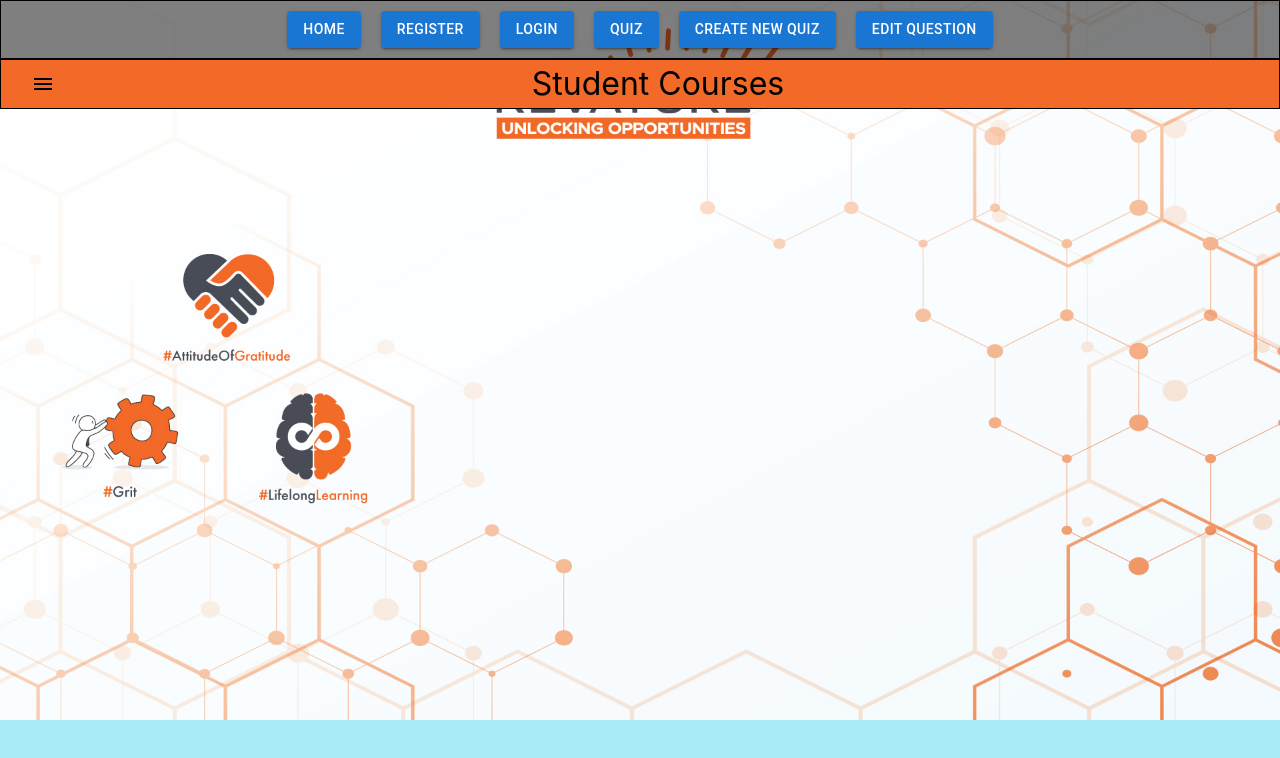
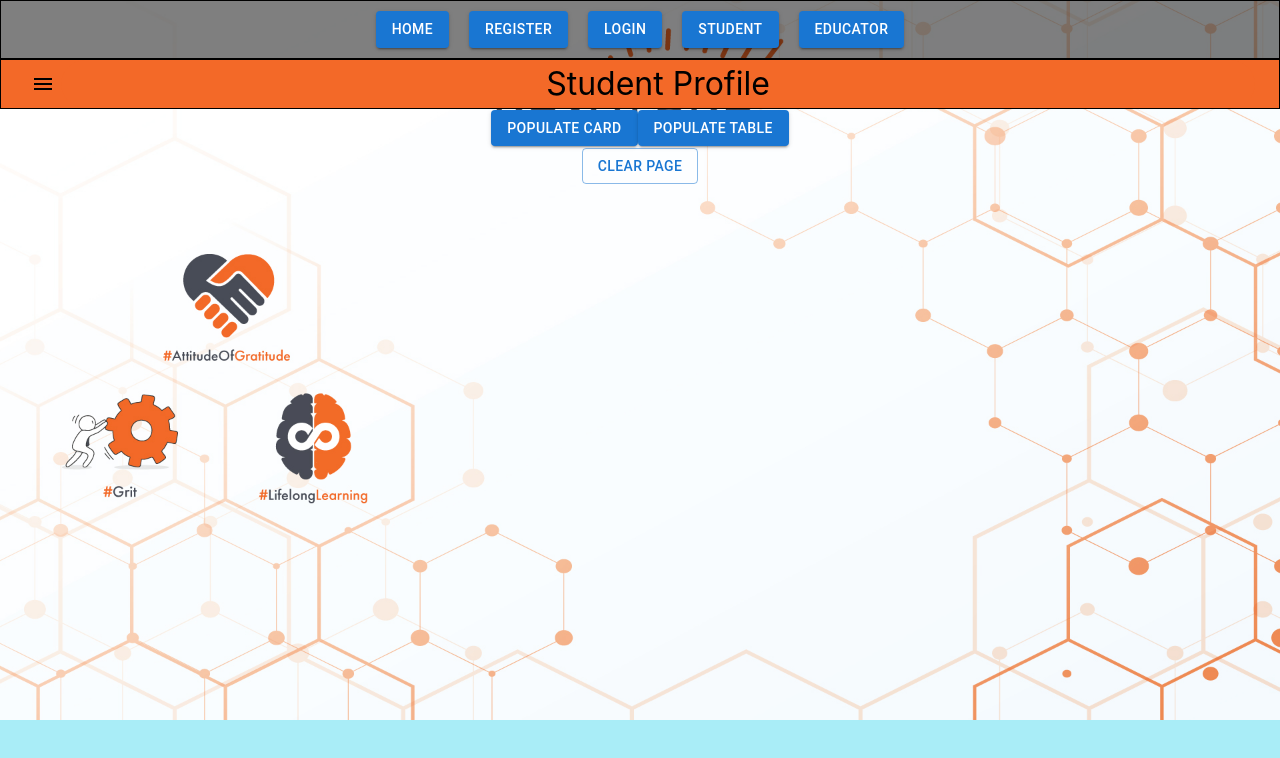
Before and after one commit to 2406-Ryan-Java-FS/project-2-frontend, a React (Create React App) app in the folder rev-learn/: page /student in a window 1280 px wide. Shown: the top 758 px of the page. Built offline with nearby package versions, Linux system fonts and the light colour scheme.

Commit message:
Integrated Student Profile and Menu into individual-student-course components

```diff
--- a/rev-learn/src/App.js
+++ b/rev-learn/src/App.js
@@ -19,6 +19,7 @@ import CourseGrades from './pages/individual-course-student/course-grades';
 import { EducatorDashboardProvider } from './pages/EducatorDashboardComponents/educator-dashboard-context';
 import HomeComponent from './components/HomeComponent';
 import NavBar from './components/navigation/NavBar';
+import StudentProfile from './components/student-profile/StudentProfile';
 
 export default function App() {
 
@@ -32,13 +33,12 @@ export default function App() {
     <div className="App">
 
       {<NavBar />}
-      <SideBar />
 
       <Routes>
         <Route path="" element={<HomeComponent />} />
         <Route path="/register" element={<Signup />} />
         <Route path="/login" element={<Signin />} />
-        <Route path="/quiz" element={<QuizPage />} />
+        <Route path="/student" element={<StudentProfile />} />
         <Route
           path="/edit-question"
           element={<QuizItem mode="educator" item={2} />}
--- a/rev-learn/src/components/navigation/NavBar.jsx
+++ b/rev-learn/src/components/navigation/NavBar.jsx
@@ -31,6 +31,15 @@ export default function NavBar() {
                     Login
                 </Button>
                 <Button variant='contained' sx={{margin: '10px'}}
+                component={Link} to='/student'>
+                    Student
+                </Button>
+                <Button variant='contained' sx={{margin: '10px'}}
+                component={Link} to='/educatordashboard'>
+                    Educator
+                </Button>
+
+                {/* <Button variant='contained' sx={{margin: '10px'}}
                 component={Link} to='/quiz'>
                     Quiz
                 </Button>
@@ -41,7 +50,7 @@ export default function NavBar() {
                 <Button variant='contained' sx={{margin: '10px'}}
                 component={Link} to='/edit-question'>
                     Edit Question
-                </Button>
+                </Button> */}
 
             </Toolbar>
 
--- a/rev-learn/src/components/student-profile/StudentAppBar.jsx
+++ b/rev-learn/src/components/student-profile/StudentAppBar.jsx
@@ -46,7 +46,7 @@ export default function StudentAppBar() {
         <Typography
           sx={{
             flexGrow: 1, backgroundColor: '#F36928',
-            borderRadius: '25px', color: 'black', fontSize: '32px'
+            color: 'black', fontSize: '32px'
           }}>
           Student Dashboard
         </Typography>
--- a/rev-learn/src/components/student-profile/StudentProfile.jsx
+++ b/rev-learn/src/components/student-profile/StudentProfile.jsx
@@ -4,6 +4,7 @@ import StudentCard from "./StudentCard";
 import { useState } from "react";
 import BasicTable from "./BasicTable";
 import { Typography } from "@mui/material";
+import SideBar from "../../pages/individual-course-student/course-side-bar";
 
 export default function StudentProfile() {
 
@@ -15,7 +16,9 @@ export default function StudentProfile() {
     return (
         <>
 
-            {< StudentAppBar />}
+            {/* {< StudentAppBar />} */}
+            <SideBar />
+
 
             <Box>
                 <Button variant='contained' onClick={() => { setCardState(true) }}>
--- a/rev-learn/src/pages/individual-course-student/course-discussions.jsx
+++ b/rev-learn/src/pages/individual-course-student/course-discussions.jsx
@@ -1,5 +1,6 @@
 import React, { useState, useEffect } from 'react';
 import { useNavigate } from 'react-router-dom';
+import SideBar from './course-side-bar';
 
 const CourseDiscussions = ({ courseId }) => {
   const [discussions, setDiscussions] = useState([]);
@@ -28,6 +29,9 @@ const CourseDiscussions = ({ courseId }) => {
   };
 
   return (
+    <>
+    {<SideBar />}
+
     <div>
       <h2>Course Discussions</h2>
       <ul>
@@ -52,6 +56,7 @@ const CourseDiscussions = ({ courseId }) => {
         )}
       </ul>
     </div>
+    </>
   );
 };
 
--- a/rev-learn/src/pages/individual-course-student/course-grades.jsx
+++ b/rev-learn/src/pages/individual-course-student/course-grades.jsx
@@ -1,6 +1,7 @@
 import React, { useState, useEffect } from 'react';
 import { useParams } from 'react-router-dom';
 import { Box, Card, CardContent, Container, Typography } from '@mui/material';
+import SideBar from './course-side-bar';
 
 const CourseGrades = () => {
   const { courseId } = useParams();
@@ -41,6 +42,9 @@ const CourseGrades = () => {
 const gradesToShow = error ? defaultGrades : grades;
 
   return (
+    <>
+    {<SideBar />}
+
    <Container sx={{ display: 'flex', justifyContent: 'center', marginTop: 4 }}>
         <Box sx={{ width: '100%', maxWidth: 600, padding: 2 }}>
         <Typography variant="h4" component="div" gutterBottom>
@@ -62,6 +66,7 @@ const gradesToShow = error ? defaultGrades : grades;
         </Card>
         </Box>
     </Container>
+    </>
   );
 };
 
--- a/rev-learn/src/pages/individual-course-student/course-home.jsx
+++ b/rev-learn/src/pages/individual-course-student/course-home.jsx
@@ -1,5 +1,6 @@
 import React, { useState, useEffect } from 'react';
 import { useParams } from 'react-router-dom';
+import SideBar from './course-side-bar';
 
 export default function CourseHome() {
     const { courseId } = useParams();
@@ -36,10 +37,12 @@ export default function CourseHome() {
         return <div>Loading...</div>;
     }
 
-    return (
+    return (<>
+        {<SideBar />}
         <div>
         <h1>{error ? defaultCourse.title : course.title}</h1>
         <p>{error ? defaultCourse.description : course.description}</p>
     </div>
+    </>
     );
 }
--- a/rev-learn/src/pages/individual-course-student/course-quizzes.jsx
+++ b/rev-learn/src/pages/individual-course-student/course-quizzes.jsx
@@ -1,5 +1,6 @@
 import React, { useState, useEffect } from 'react';
 import { useParams, Link } from 'react-router-dom';
+import SideBar from './course-side-bar';
 
 export default function CourseQuizzes() {
     const { courseId } = useParams();
@@ -40,6 +41,8 @@ export default function CourseQuizzes() {
 
     if (error || quizzes.length === 0) {
         return (
+            <>
+            {<SideBar />}
             <div>
                 <p>No quizzes available for this course. </p>
                 <Link to={defaultQuizPage}>
@@ -47,10 +50,13 @@ export default function CourseQuizzes() {
                 </Link>
                 <br/>
             </div>
+            </>
         );
     }
 
     return (
+        <>
+        {<SideBar />}
         <div>
             <h1>Quizzes for Course {courseId}</h1>
             <ul>
@@ -63,5 +69,6 @@ export default function CourseQuizzes() {
                 ))}
             </ul>
         </div>
+        </>
     );
 }
--- a/rev-learn/src/pages/individual-course-student/course-side-bar.jsx
+++ b/rev-learn/src/pages/individual-course-student/course-side-bar.jsx
@@ -98,7 +98,7 @@ export default function SideBar() {
           flexGrow: 1, backgroundColor: '#F36928',
           borderRadius: '25px', color: 'black', fontSize: '32px'
         }}>
-        Student Courses
+        Student Profile
       </Typography>
 
       <Drawer
```
